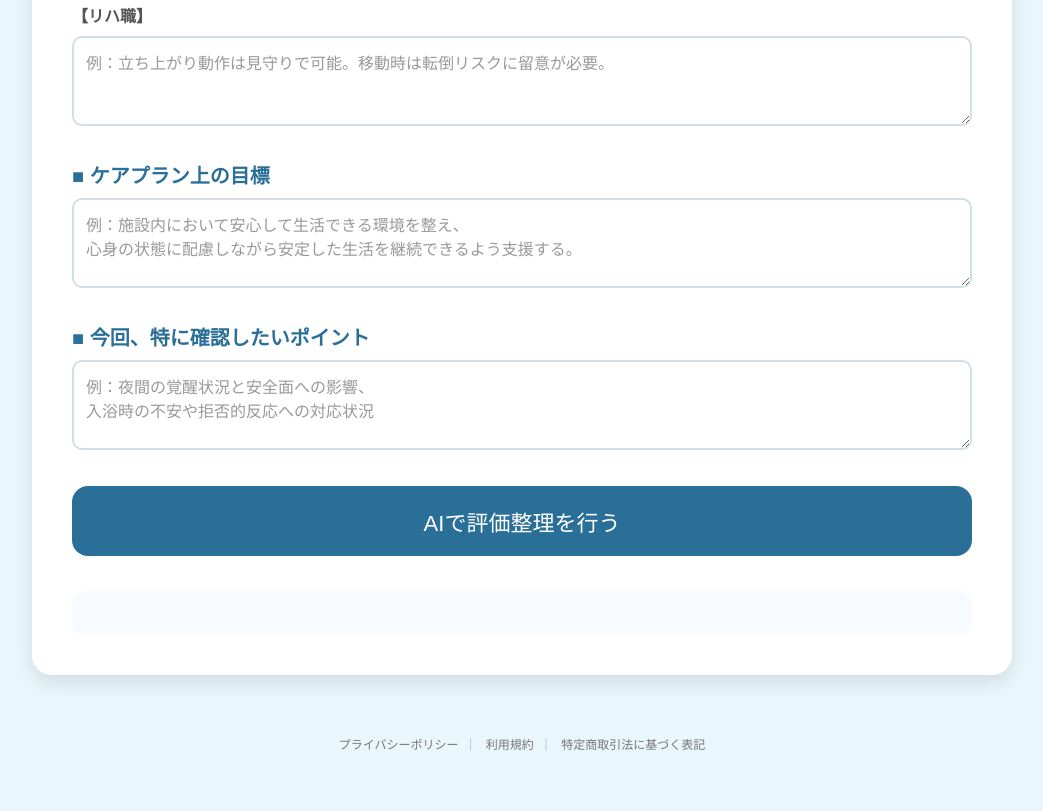
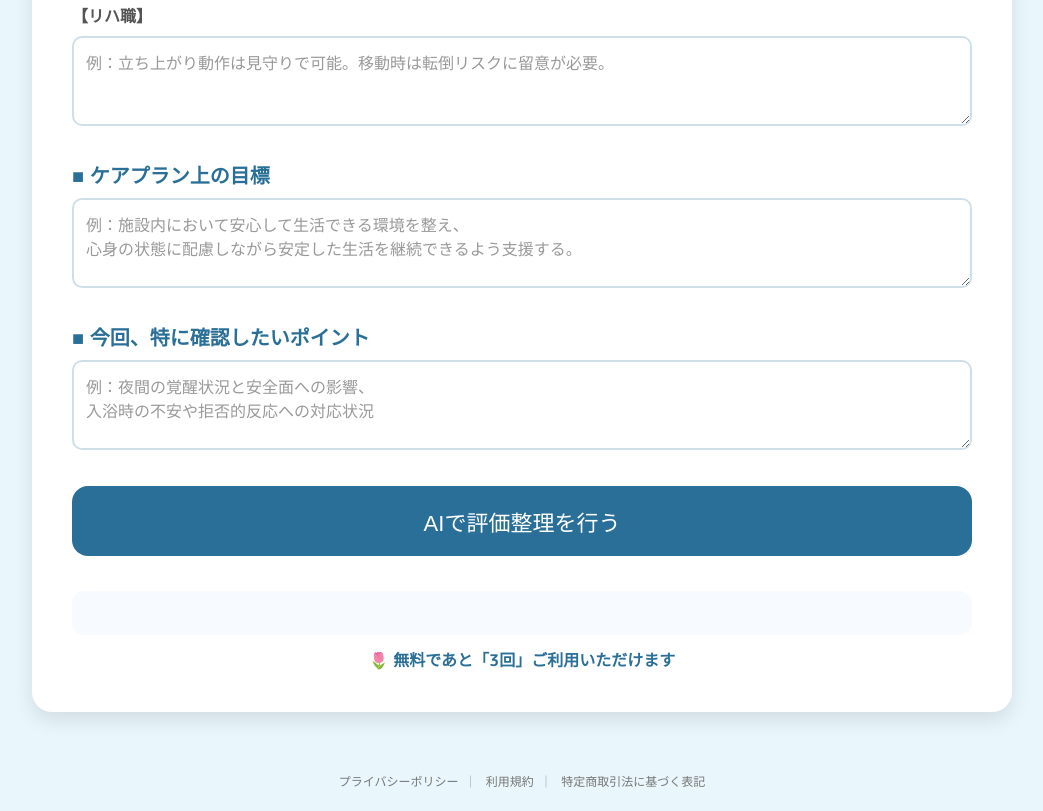
Before and after one commit to caretechpartners-cell/monitoring-ai, a website: page index-facility.html in a window 1280 px wide. Shown: the part 1334-2145 px from the top of the page, without its empty margins (118-1161 px from the left). Before the commit the page ends 2108 px from the top, so only its background shows below. Drawn offline with Linux system fonts and the light colour scheme.

Commit message:
Add files via upload

```diff
--- a/index-facility.html
+++ b/index-facility.html
@@ -227,6 +227,17 @@ ADLは全般的に低下しており、移動・排泄は一部介助を要す
   📄 Word（docx）でダウンロード
 </button>
 
+<div
+  id="limitTextBottom"
+  style="
+    text-align:center;
+    margin-top:12px;
+    font-size:16px;
+    color:#2a6f97;
+    font-weight:bold;
+  "
+></div>
+
 
 <div
   id="memberGuide"
@@ -287,10 +298,18 @@ function initLimit() {
 
 function updateLimit() {
   const remain = Number(localStorage.getItem("facility_remain"));
-  limitText.textContent =
-    remain > 0
-      ? `🌷 無料であと「${remain}回」ご利用いただけます`
-      : "無料体験は終了しました。";
+  const topText = document.getElementById("limitText");
+  const bottomText = document.getElementById("limitTextBottom");
+
+  if (remain > 0) {
+    const msg = `🌷 無料であと「${remain}回」ご利用いただけます`;
+    topText.textContent = msg;
+    if (bottomText) bottomText.textContent = msg;
+  } else {
+    const endMsg = "無料体験は終了しました。";
+    topText.textContent = endMsg;
+    if (bottomText) bottomText.textContent = endMsg;
+  }
 }
 
 initLimit();
```
